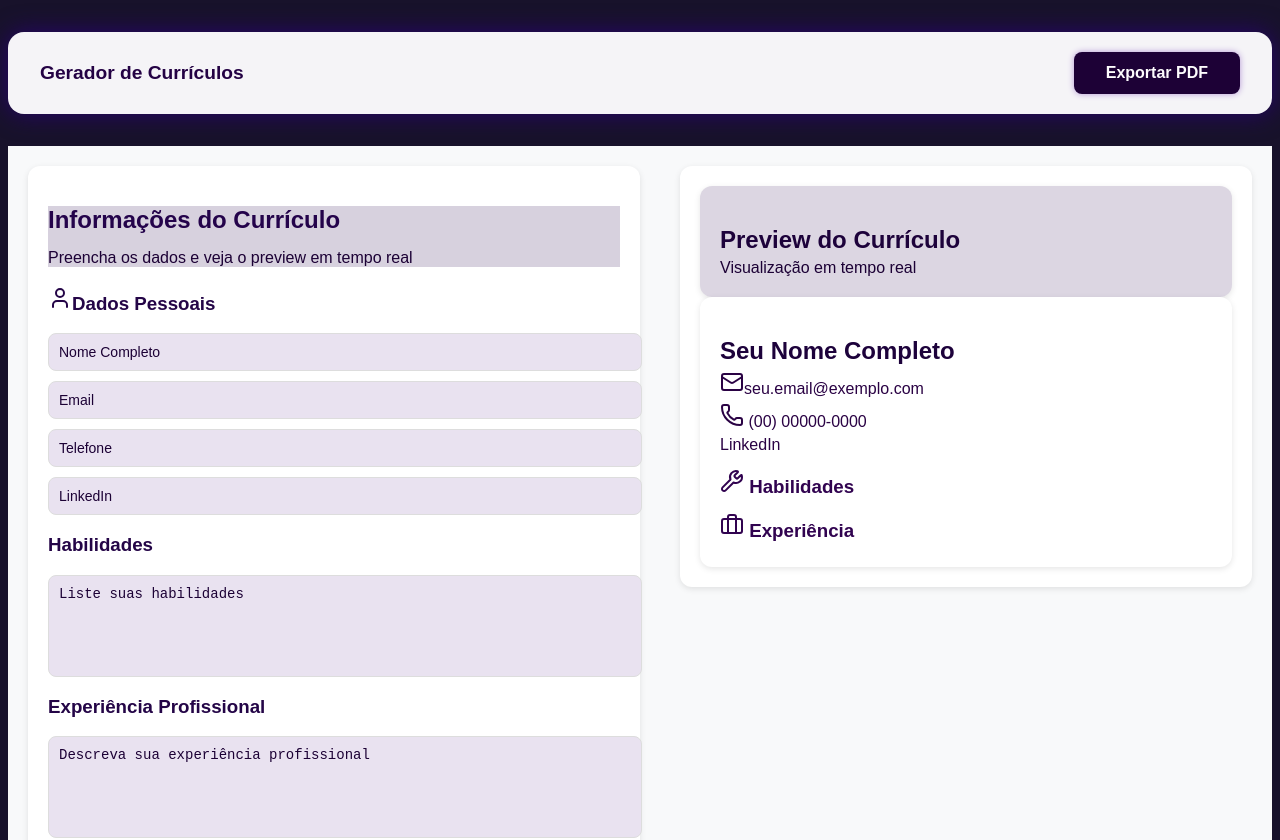
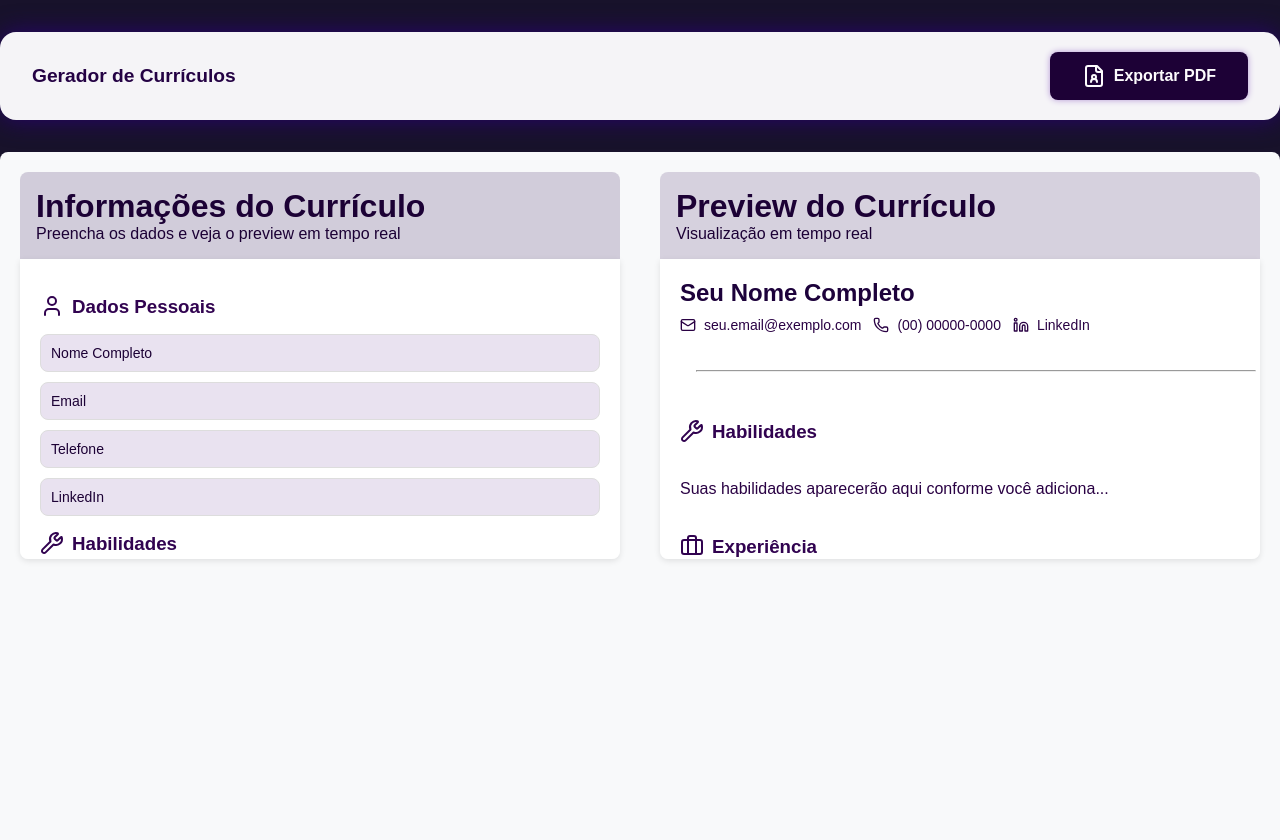
Before and after one commit to devBiaMedeiros/Gerador-de-Curriculo, a React (Vite) app: page / in a window 1280 px wide. Shown: the top 840 px of the page. Built offline with nearby package versions, Linux system fonts and the light colour scheme.

Commit message:
alterado o css

```diff
--- a/src/App.css
+++ b/src/App.css
@@ -5,20 +5,27 @@
   background-color: #f8f9fa;
   min-height: 100vh;
   font-family: Arial, sans-serif;
+  border-radius: 8px;
+
 }
 
 /* Coluna do formulário */
 .form-section {
-  flex: 1;
+  width: 100%;
+}
+/* .dados-pessoais{
   background: #ffffff;
   padding: 20px;
   border-radius: 12px;
   box-shadow: 0px 2px 6px rgba(0, 0, 0, 0.1);
+  height: 300px;
+  overflow-y: scroll;
+
 }
-
+ */
 .form-section h2 {
-  margin-bottom: 15px;
-  color: #24034b;
+ /*  margin-bottom: 15px;
+  color: #24034b; */
 }
 
 /* Inputs e textareas */
@@ -40,26 +47,57 @@ textarea {
 
 /* Coluna do Preview */
 .preview-section {
-  flex: 1;
+  width: 100%;
 }
 
-.preview-section div {
+.preview-content, .dados-pessoais {
+  overflow-x: hidden;
+  overflow-y: scroll;
+  height: 300px;
   background: #ffffff;
   padding: 20px;
-  border-radius: 12px;
+  border-radius: 0px 0px 8px 8px;
   box-shadow: 0px 2px 6px rgba(0, 0, 0, 0.1);
 }
+/*Separation*/
+.separator{
+  content: "";
+  width: 100%;
+  background-color: #000;
+  height: 3px;
+  margin: 16px;
 
+}
+.preview-content{
+  display: flex;
+  flex-direction: column;
+  gap: 16px;
+}
+
+.preview-data-info{
+  display: flex;
+  font-size: 14px;
+  align-items: center;
+  gap: 12px;
+}
+.preview-data-info p{
+  display: flex;
+  align-items: flex-end;
+  gap: 8px;
+}
 /* Textos no preview */
 .preview-section h2 {
   margin-bottom: 5px;
   color: #1d023b;
 }
 
-.preview-section h3 {
+ h3 {
   margin-top: 15px;
-  margin-bottom: 5px;
+  margin-bottom: 16px;
   color: #310350;
+  display: flex;
+  align-items: flex-end;
+  gap: 8px;
 }
 
 .preview-section p {
--- a/src/App.tsx
+++ b/src/App.tsx
@@ -51,8 +51,6 @@ function App() {
       <div className="container">
         <div className="form-section">
           <DadosPessoais onChange={handleChange} />
-          <Habilidades onChange={handleChange} />
-          <Experiencia onChange={handleChange} />
         </div>
         <div className="preview-section">
           <Preview dados={curriculo} />
--- a/src/components/DadosPessoais.tsx
+++ b/src/components/DadosPessoais.tsx
@@ -1,4 +1,5 @@
-import { User } from "lucide-react";
+import { User, Briefcase,
+Wrench } from "lucide-react";
 import HeaderContent from "./HeaderContent";
 
 type Props = {
@@ -9,7 +10,8 @@ export default function DadosPessoais({ onChange }: Props) {
   return (
    <div>
       <HeaderContent titulo="Informações do Currículo" content="Preencha os dados e veja o preview em tempo real" bgColor="#25034b2e"/>
-      <h3>< User/>Dados Pessoais</h3>
+      <div className="dados-pessoais">
+        <h3>< User/> Dados Pessoais</h3>
         <input
           type="text"
           placeholder="Nome Completo"
@@ -30,6 +32,21 @@ export default function DadosPessoais({ onChange }: Props) {
           placeholder="LinkedIn"
           onChange={(e) => onChange("linkedin", e.target.value)}
         />
+        <div>
+          <h3><Wrench /> Habilidades</h3>
+          <textarea
+            placeholder="Liste suas habilidades"
+            onChange={(e) => onChange("habilidades", e.target.value)}
+          />
+        </div>
+          <div>
+            <h3><Briefcase /> Experiência Profissional</h3>
+            <textarea
+              placeholder="Descreva sua experiência profissional"
+              onChange={(e) => onChange("experiencia", e.target.value)}
+            />
+          </div>
+      </div>
     </div>
   );
 }
--- a/src/components/Header.tsx
+++ b/src/components/Header.tsx
@@ -1,4 +1,5 @@
 import "./styles/Header.css";
+import { LucideFileUser } from "lucide-react";
 
 type HeaderProps = {
   onExportPDF: () => void;
@@ -16,7 +17,7 @@ export default function Header({ onExportPDF }: HeaderProps) {
         </span> */}
       </div>
       <button className="export-btn" onClick={onExportPDF}>
-        Exportar PDF
+        <LucideFileUser /> Exportar PDF
       </button>
     </div>
   );
--- a/src/components/HeaderContent.tsx
+++ b/src/components/HeaderContent.tsx
@@ -7,7 +7,7 @@ type HeaderContentProps={
 export default function HeaderContent({titulo, content, bgColor}:HeaderContentProps){
     return(
         <div className="inicio" style={{backgroundColor:bgColor}}>
-            <h2>{titulo}</h2>
+            <h1>{titulo}</h1>
             <span>{content}</span>
         </div>
     )
--- a/src/components/Preview.tsx
+++ b/src/components/Preview.tsx
@@ -1,4 +1,4 @@
-import { Briefcase, Mail, Phone, Wrench } from "lucide-react";
+import { Briefcase, Mail, Phone, Wrench, LinkedinIcon } from "lucide-react";
 import HeaderContent from "./HeaderContent";
 
 type Props = {
@@ -20,15 +20,20 @@ export default function Preview({ dados }: Props) {
         content="Visualização em tempo real"
         bgColor="#25034b29"
       />
-      <div>
-        <h2>{dados.nome || "Seu Nome Completo"}</h2>
-        <p><Mail/>{dados.email  || "seu.email@exemplo.com"}</p>
-        <p> <Phone/> {dados.telefone || "(00) 00000-0000"}</p>
-        <p>{dados.linkedin || "LinkedIn"}</p>
+      <div className="preview-content">
+        <div className="preview-data">
+          <h2>{dados.nome || "Seu Nome Completo"}</h2>
+          <div className="preview-data-info">
+            <p><Mail size={16}/> {dados.email  || "seu.email@exemplo.com"}</p>
+            <p><Phone size={16}/> {dados.telefone || "(00) 00000-0000"}</p>
+            <p><LinkedinIcon size={16}/> {dados.linkedin || "LinkedIn"}</p>
+          </div>
+        </div>
+        <hr className="separator"/>
         <h3> <Wrench/> Habilidades</h3>
-        <p>{dados.habilidades}</p>
-        <h3> <Briefcase/> Experiência</h3>
-        <p>{dados.experiencia}</p>
+        <p>{dados.habilidades || "Suas habilidades aparecerão aqui conforme você adiciona..."}</p>
+        <h3> <Briefcase /> Experiência</h3>
+        <p>{dados.experiencia || "Suas experiências profissionais aparecerão aqui conforme você adiciona..."}</p>
       </div>
     </div>
   );
--- a/src/components/styles/Header.css
+++ b/src/components/styles/Header.css
@@ -44,6 +44,10 @@
   box-shadow: 0 0 6px #b497d6;
   cursor: pointer;
   transition: all 0.2s;
+  display: flex;
+  align-items: center;
+  justify-content: center;
+  gap: 8px;
 }
 
 .export-btn:hover {
--- a/src/components/styles/HeaderContent.css
+++ b/src/components/styles/HeaderContent.css
@@ -1,3 +1,5 @@
 .inicio{
     color :#1C0135;
+    padding: 16px;
+    border-radius: 8px 8px 0 0;
 }
--- a/src/index.css
+++ b/src/index.css
@@ -1,6 +1,13 @@
+*{
+  margin: 0;
+  padding: 0;
+  box-sizing: border-box;
+}
 body {
   background: #18122b;
   color: #fff;
+  overflow: hidden;
+  height: 100%;
 }
 
 .container {
```
Lines whose indentation alone changed are shown as unchanged.
